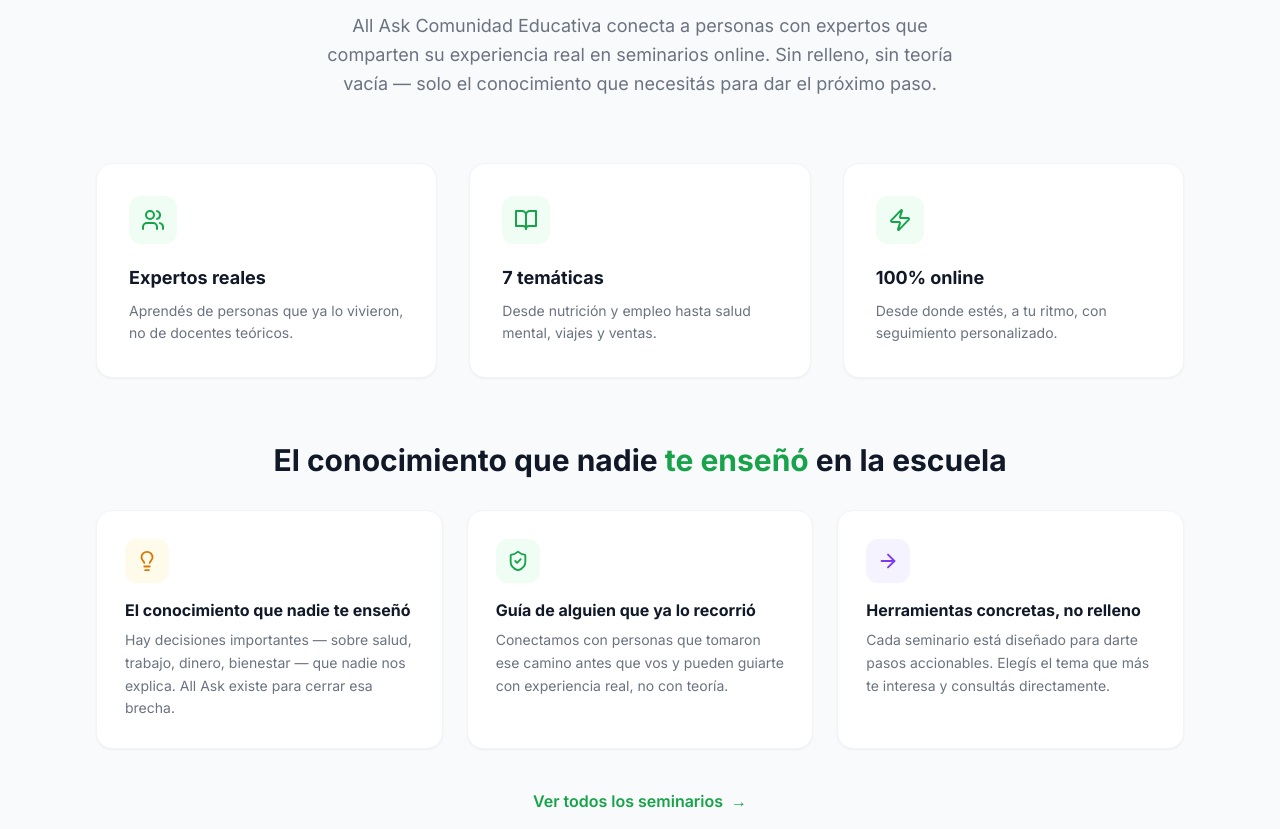
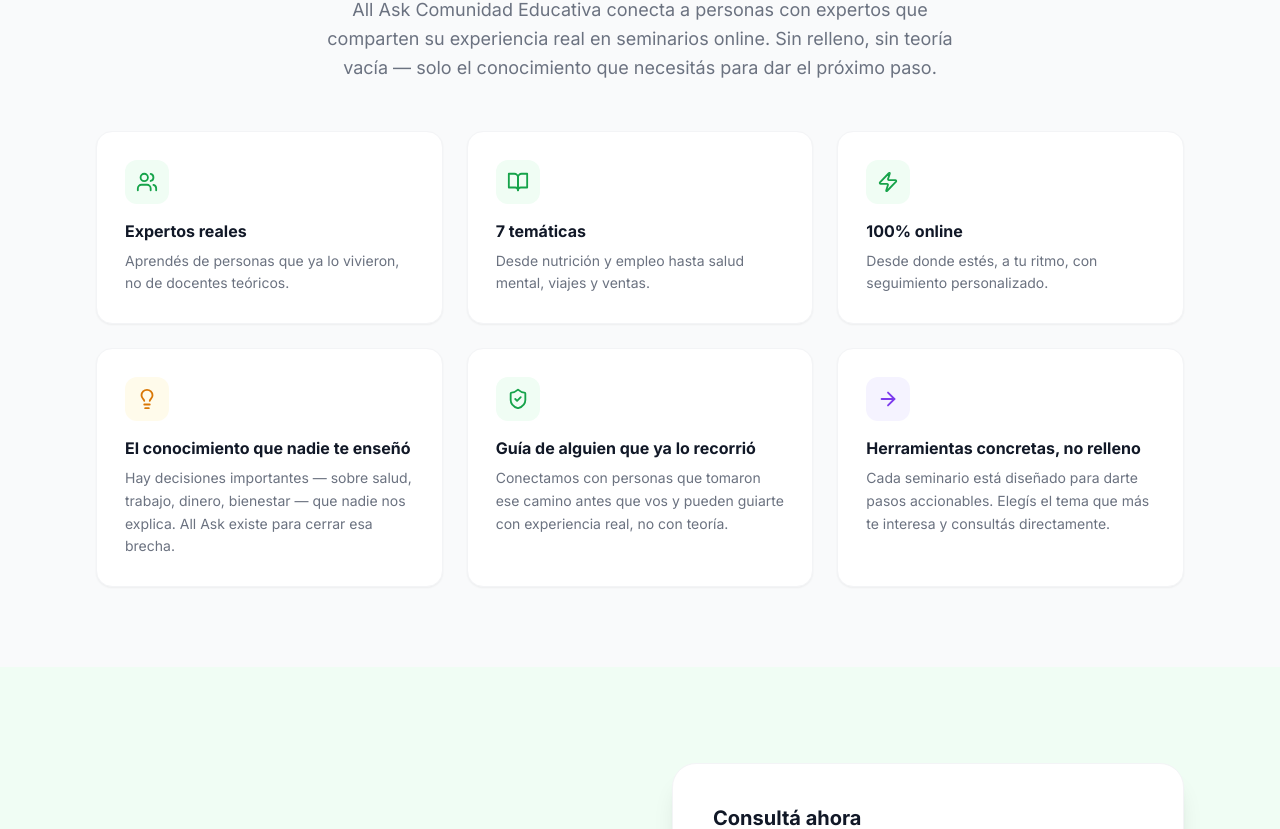
Before and after one commit to ttomifernandez/all-ask, a Next.js app: page / in a window 1280 px wide. Shown: the part 2411-3240 px from the top of the page. Built offline with nearby package versions, Linux system fonts and the light colour scheme.

Commit message:
merge About cards, remove Ver todos link

```diff
--- a/components/About.tsx
+++ b/components/About.tsx
@@ -1,26 +1,26 @@
 'use client'
 import { motion } from 'framer-motion'
-import { Users, BookOpen, Zap, Lightbulb, ArrowRight, ShieldCheck } from 'lucide-react'
+import { Users, BookOpen, Zap, Lightbulb, ShieldCheck, ArrowRight } from 'lucide-react'
 
-const features = [
+const cards = [
   {
     icon: Users,
+    color: 'bg-brand-50 text-brand-600',
     title: 'Expertos reales',
-    description: 'Aprendés de personas que ya lo vivieron, no de docentes teóricos.',
+    body: 'Aprendés de personas que ya lo vivieron, no de docentes teóricos.',
   },
   {
     icon: BookOpen,
+    color: 'bg-brand-50 text-brand-600',
     title: '7 temáticas',
-    description: 'Desde nutrición y empleo hasta salud mental, viajes y ventas.',
+    body: 'Desde nutrición y empleo hasta salud mental, viajes y ventas.',
   },
   {
     icon: Zap,
+    color: 'bg-brand-50 text-brand-600',
     title: '100% online',
-    description: 'Desde donde estés, a tu ritmo, con seguimiento personalizado.',
+    body: 'Desde donde estés, a tu ritmo, con seguimiento personalizado.',
   },
-]
-
-const pillars = [
   {
     icon: Lightbulb,
     color: 'bg-amber-50 text-amber-600',
@@ -42,11 +42,11 @@
 ]
 
 const fadeUp = {
-  hidden: { opacity: 0, y: 28 },
+  hidden: { opacity: 0, y: 24 },
   visible: (i: number) => ({
     opacity: 1,
     y: 0,
-    transition: { duration: 0.55, ease: 'easeOut', delay: i * 0.12 },
+    transition: { duration: 0.5, ease: 'easeOut', delay: i * 0.08 },
   }),
 }
 
@@ -54,18 +54,17 @@
   return (
     <section
       id="nosotros"
-      className="py-24 bg-gray-50"
+      className="py-20 bg-gray-50"
       aria-labelledby="about-heading"
     >
       <div className="max-w-6xl mx-auto px-4 sm:px-6 lg:px-8">
-        {/* Header */}
         <motion.div
           initial="hidden"
           whileInView="visible"
           viewport={{ once: true, margin: '-60px' }}
           variants={fadeUp}
           custom={0}
-          className="text-center mb-16"
+          className="text-center mb-12"
         >
           <span className="text-brand-600 text-sm font-semibold tracking-wide uppercase">
             ¿Qué es All Ask?
@@ -85,80 +84,25 @@
           </p>
         </motion.div>
 
-        {/* Features grid */}
-        <div className="grid sm:grid-cols-3 gap-8 mb-16">
-          {features.map((f, i) => (
+        <div className="grid sm:grid-cols-2 lg:grid-cols-3 gap-6">
+          {cards.map((c, i) => (
             <motion.div
-              key={f.title}
+              key={c.title}
               initial="hidden"
               whileInView="visible"
               viewport={{ once: true, margin: '-40px' }}
               variants={fadeUp}
               custom={i + 1}
-              className="bg-white rounded-2xl p-8 border border-gray-100 shadow-sm hover:shadow-md hover:border-brand-100 transition-all"
+              className="bg-white rounded-2xl p-7 border border-gray-100 shadow-sm hover:shadow-md hover:border-brand-100 transition-all"
             >
-              <div className="w-12 h-12 bg-brand-50 rounded-xl flex items-center justify-center mb-5">
-                <f.icon className="text-brand-600" size={24} aria-hidden="true" />
+              <div className={`w-11 h-11 rounded-xl flex items-center justify-center mb-4 ${c.color}`}>
+                <c.icon size={22} aria-hidden="true" />
               </div>
-              <h3 className="text-lg font-bold text-gray-900 mb-2">{f.title}</h3>
-              <p className="text-gray-500 text-sm leading-relaxed">{f.description}</p>
+              <h3 className="font-bold text-gray-900 mb-2 leading-snug">{c.title}</h3>
+              <p className="text-gray-500 text-sm leading-relaxed">{c.body}</p>
             </motion.div>
           ))}
         </div>
-
-        {/* Pillars — replacing image+text block */}
-        <motion.div
-          initial="hidden"
-          whileInView="visible"
-          viewport={{ once: true, margin: '-40px' }}
-          variants={fadeUp}
-          custom={0}
-          className="text-center mb-8"
-        >
-          <h3 className="text-2xl sm:text-3xl font-bold text-gray-900 leading-tight">
-            El conocimiento que nadie
-            <span className="text-brand-600"> te enseñó</span> en la escuela
-          </h3>
-        </motion.div>
-
-        <div className="grid sm:grid-cols-3 gap-6 mb-10">
-          {pillars.map((p, i) => (
-            <motion.div
-              key={p.title}
-              initial="hidden"
-              whileInView="visible"
-              viewport={{ once: true, margin: '-40px' }}
-              variants={fadeUp}
-              custom={i + 1}
-              className="bg-white rounded-2xl p-7 border border-gray-100 shadow-sm hover:shadow-md transition-all flex flex-col gap-4"
-            >
-              <div className={`w-11 h-11 rounded-xl flex items-center justify-center ${p.color}`}>
-                <p.icon size={22} aria-hidden="true" />
-              </div>
-              <div>
-                <h4 className="font-bold text-gray-900 mb-2 leading-snug">{p.title}</h4>
-                <p className="text-gray-500 text-sm leading-relaxed">{p.body}</p>
-              </div>
-            </motion.div>
-          ))}
-        </div>
-
-        <motion.div
-          initial="hidden"
-          whileInView="visible"
-          viewport={{ once: true, margin: '-40px' }}
-          variants={fadeUp}
-          custom={4}
-          className="text-center"
-        >
-          <a
-            href="#seminarios"
-            className="inline-flex items-center gap-2 font-semibold text-brand-600 hover:text-brand-700 transition-colors group"
-          >
-            Ver todos los seminarios
-            <span className="transition-transform group-hover:translate-x-1" aria-hidden="true">→</span>
-          </a>
-        </motion.div>
       </div>
     </section>
   )
```
